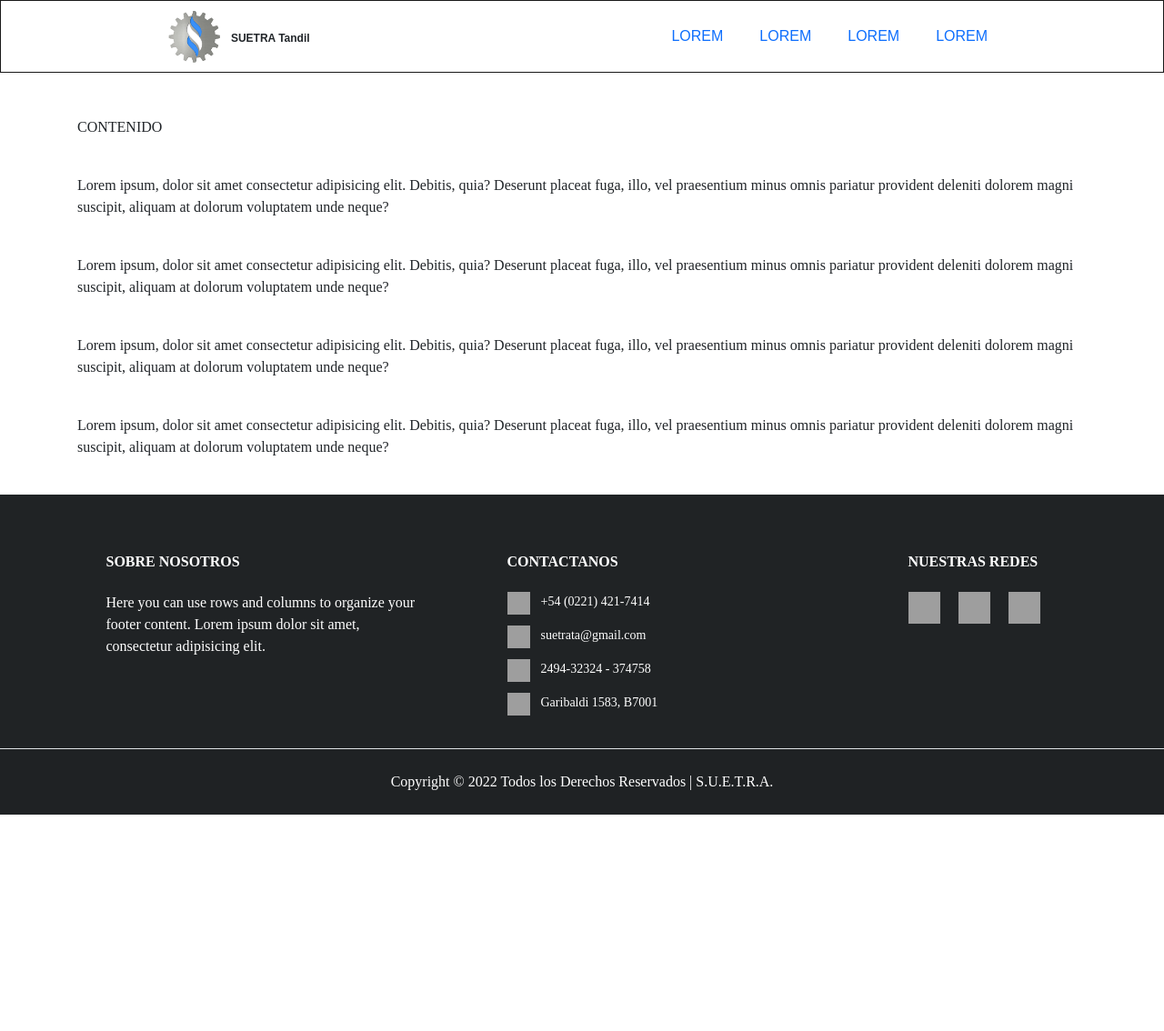
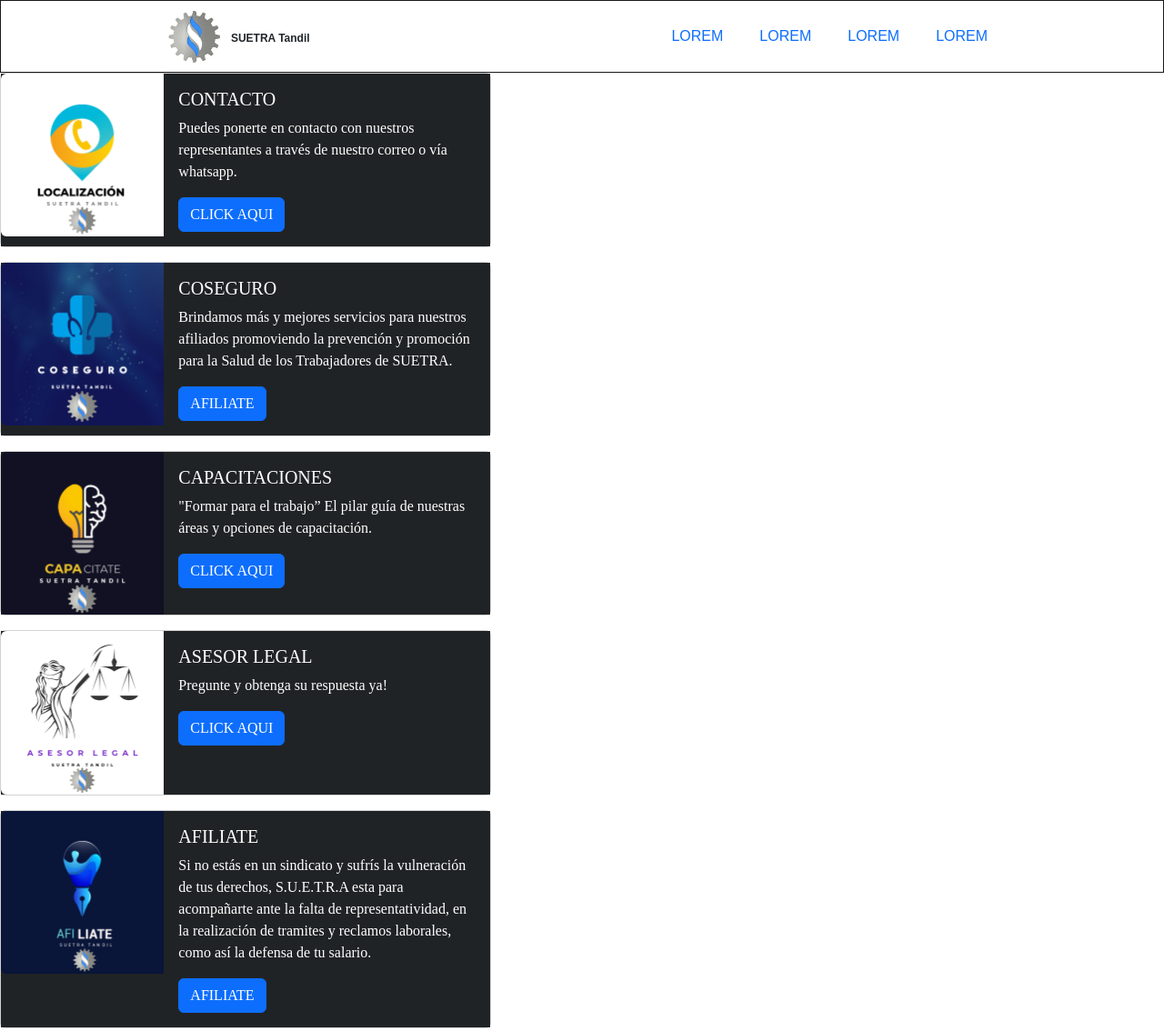
Before and after one commit to griseldaalegre/prog-web-proyecto-suetra, a plain HTML site: page index.html in a window 1280 px wide. Shown: the top 1134 px of the page at 91% size. Before the commit the page ends 896 px from the top, so only its background shows below. Drawn offline with Linux system fonts and the light colour scheme; files that its build step writes are made by us from their sources; grey boxes are pictures that could not be loaded.

Commit message:
card
aca probando

```diff
--- /dev/null
+++ b/css/footer/card.css
@@ -0,0 +1,7 @@
+.bg{
+    background-color: #202325;
+
+}
+:root {
+    --bs-body-font-family: var(--bs-font-sans-roboto);
+}
--- a/index.html
+++ b/index.html
@@ -4,10 +4,11 @@
 <head>
     <meta charset="utf-8">
     <meta name="viewport" content="width=device-width, initial-scale=1.0">
-    <link rel="icon" type="image/png" href="Images/favicon.ico">
+    <link rel="icon" type="image/png" href="img/favicon.ico">
     <title>SUETRA</title>
     <script src="https://kit.fontawesome.com/fc504b7889.js" crossorigin="anonymous"></script>
     <link rel="stylesheet" type="text/css" href="styles.css">
+    <link rel="stylesheet" href="card.css">
 
 
 
@@ -45,22 +46,96 @@
             </nav>
         </div>
     </header>
-    <div class="container">
-        <br><br>
-        <p>CONTENIDO</p><br>
-        <p>Lorem ipsum, dolor sit amet consectetur adipisicing elit. Debitis, quia? Deserunt placeat fuga, illo,
-            vel praesentium minus omnis pariatur provident deleniti dolorem magni suscipit, aliquam at dolorum
-            voluptatem unde neque?</p><br>
-        <p>Lorem ipsum, dolor sit amet consectetur adipisicing elit. Debitis, quia? Deserunt placeat fuga, illo,
-            vel praesentium minus omnis pariatur provident deleniti dolorem magni suscipit, aliquam at dolorum
-            voluptatem unde neque?</p><br>
-        <p>Lorem ipsum, dolor sit amet consectetur adipisicing elit. Debitis, quia? Deserunt placeat fuga, illo,
-            vel praesentium minus omnis pariatur provident deleniti dolorem magni suscipit, aliquam at dolorum
-            voluptatem unde neque?</p><br>
-        <p>Lorem ipsum, dolor sit amet consectetur adipisicing elit. Debitis, quia? Deserunt placeat fuga, illo,
-            vel praesentium minus omnis pariatur provident deleniti dolorem magni suscipit, aliquam at dolorum
-            voluptatem unde neque?</p><br>
-    </div>
+
+   <!--CARD-->
+   <card class="text-center text-lg-start bg text-white">
+
+    <section class="container_card">
+    <!--contacto-->
+    <div class="card mb-3" style="max-width: 540px;">
+        <div class="row g-0 bg ">
+          <div class="col-md-4">
+            <img src="img/logos.card/contacto.png" class="img-fluid rounded-start" alt="none">
+          </div>
+          <div class="col-md-8">
+            <div class="card-body">
+              <h5 class="card-title">CONTACTO</h5>
+              <p class="card-text">Puedes ponerte en contacto con nuestros representantes
+                                     a través de nuestro correo o vía whatsapp.</p>
+              <a href="#" class="btn btn-primary">CLICK AQUI</a>
+            </div>
+          </div>
+        </div>
+      </div>
+      <!--coseguro-->
+      <div class="card mb-3" style="max-width: 540px;">
+        <div class="row g-0 bg ">
+          <div class="col-md-4">
+            <img src="img/logos.card/coseguro.png" class="img-fluid rounded-start" alt="none">
+          </div>
+          <div class="col-md-8">
+            <div class="card-body">
+              <h5 class="card-title">COSEGURO</h5>
+              <p class="card-text">Brindamos más y mejores servicios para nuestros afiliados
+                                  promoviendo la prevención y promoción para la Salud de los
+                                   Trabajadores de SUETRA.</p>
+              <a href="#" class="btn btn-primary">AFILIATE</a>
+            </div>
+          </div>
+        </div>
+      </div>
+      <!--capacitaciones-->
+      <div class="card mb-3" style="max-width: 540px;">
+        <div class="row g-0 bg ">
+          <div class="col-md-4">
+            <img src="img/logos.card/capacitate.png" class="img-fluid rounded-start" alt="none">
+          </div>
+          <div class="col-md-8">
+            <div class="card-body">
+              <h5 class="card-title">CAPACITACIONES</h5>
+              <p class="card-text">"Formar para el trabajo”
+                                    El pilar guía de nuestras áreas
+                                     y opciones de capacitación.</p>
+              <a href="#" class="btn btn-primary">CLICK AQUI</a>
+            </div>
+          </div>
+        </div>
+      </div>
+      <!--asesor legal-->
+      <div class="card mb-3" style="max-width: 540px;">
+        <div class="row g-0 bg ">
+          <div class="col-md-4">
+            <img src="img/logos.card/asesor.legal.png" class="img-fluid rounded-start" alt="none">
+          </div>
+          <div class="col-md-8">
+            <div class="card-body">
+              <h5 class="card-title">ASESOR LEGAL</h5>
+              <p class="card-text">Pregunte y obtenga su respuesta ya!</p>
+              <a href="#" class="btn btn-primary">CLICK AQUI</a>
+            </div>
+          </div>
+        </div>
+      </div>
+      <!--afiliate-->
+    <div class="card mb-3" style="max-width: 540px;" >
+        <div class="row g-0 bg ">
+          <div class="col-md-4">
+            <img src="img/logos.card/afiliate.png" class="img-fluid rounded-start" alt="none">
+          </div>
+          <div class="col-md-8">
+            <div class="card-body">
+              <h5 class="card-title">AFILIATE</h5>
+              <p class="card-text">Si no estás en un sindicato y sufrís la vulneración de tus derechos,
+                                    S.U.E.T.R.A esta para acompañarte ante la falta de representatividad,
+                                    en la realización de tramites y reclamos laborales, como así la defensa de tu salario.</p>
+              <a href="#" class="btn btn-primary">AFILIATE</a>
+            </div>
+          </div>
+        </div>
+      </div>
+    </section>
+      <!--final CARD-->
+
     <!-- Footer -->
     <footer class="text-center text-lg-start bg text-white">
 
```
Also changed, not shown: css/footer/bootstrap.min.css, img/logos.card/afiliate.png (added), img/logos.card/asesor.legal.png (added), img/logos.card/capacitate.png (added), img/logos.card/contacto.png (added), img/logos.card/coseguro.png (added).
